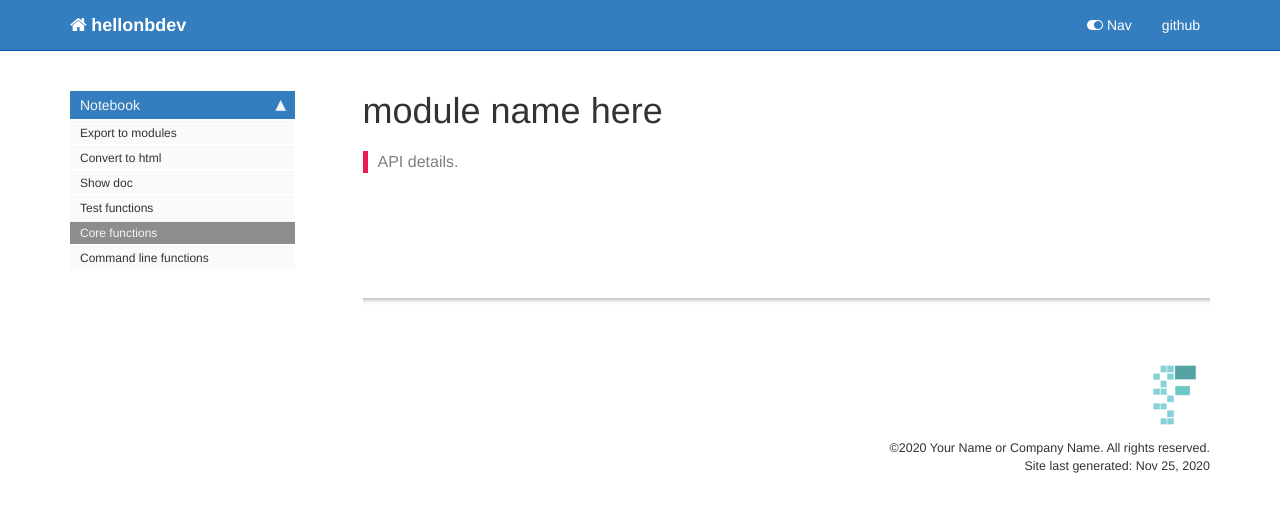
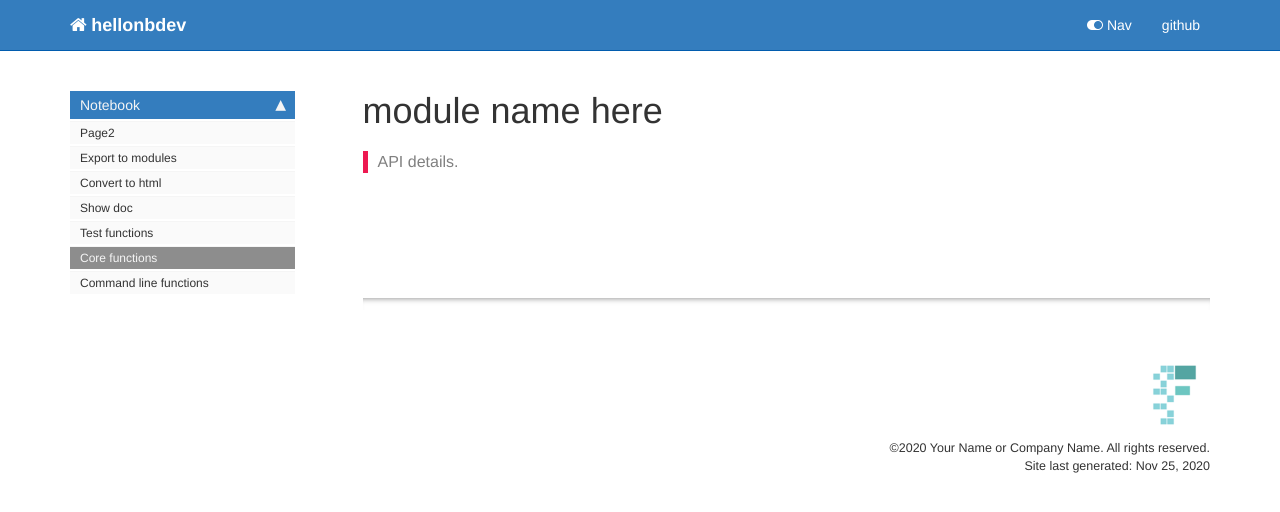
Before and after one commit to AaronCHH/nbdev2, a Jekyll site: the page built from docs/core.html, in a window 1280 px wide. Shown: the top 512 px of the page. Built offline with Jekyll 4.4.1, drawn with Linux system fonts in a browser that asks for light colours; nearby versions of some CDN libraries; comment, search, counter and statistics services are not loaded.

Commit message:
update sidebar

```diff
--- a/docs/_data/sidebars/home_sidebar.yml
+++ b/docs/_data/sidebars/home_sidebar.yml
@@ -6,6 +6,9 @@
 entries:
 - folders:
   - folderitems:
+    - output: web,pdf
+      title: Page2
+      url: Page2
     - output: web,pdf
       title: Export to modules
       url: /export
--- a/docs/sidebar.json
+++ b/docs/sidebar.json
@@ -1,5 +1,6 @@
 {
   "Notebook": {
+    "Page2":"Page2",
     "Export to modules": "/export",
     "Convert to html": "/export2html",
     "Show doc": "/showdoc",
```
